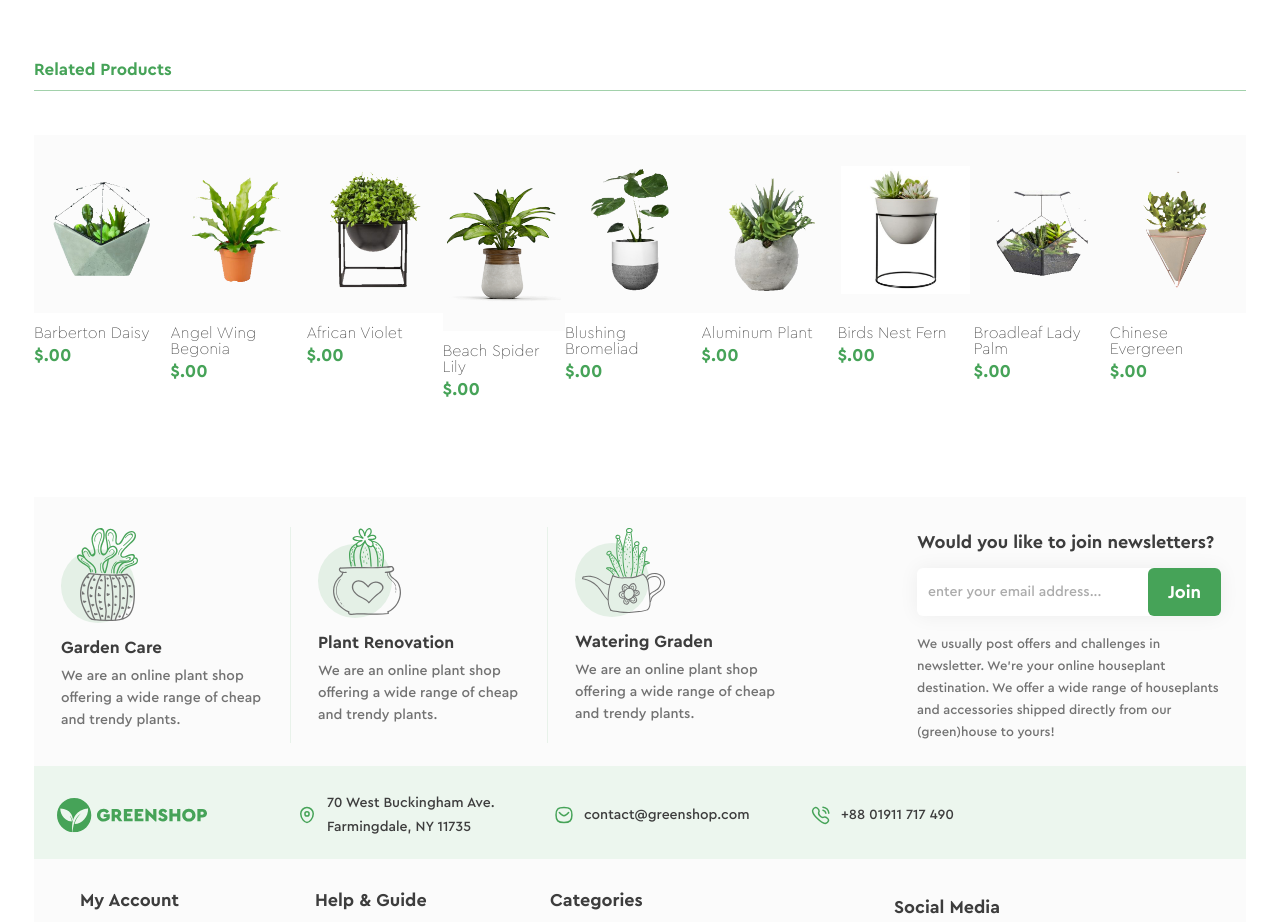
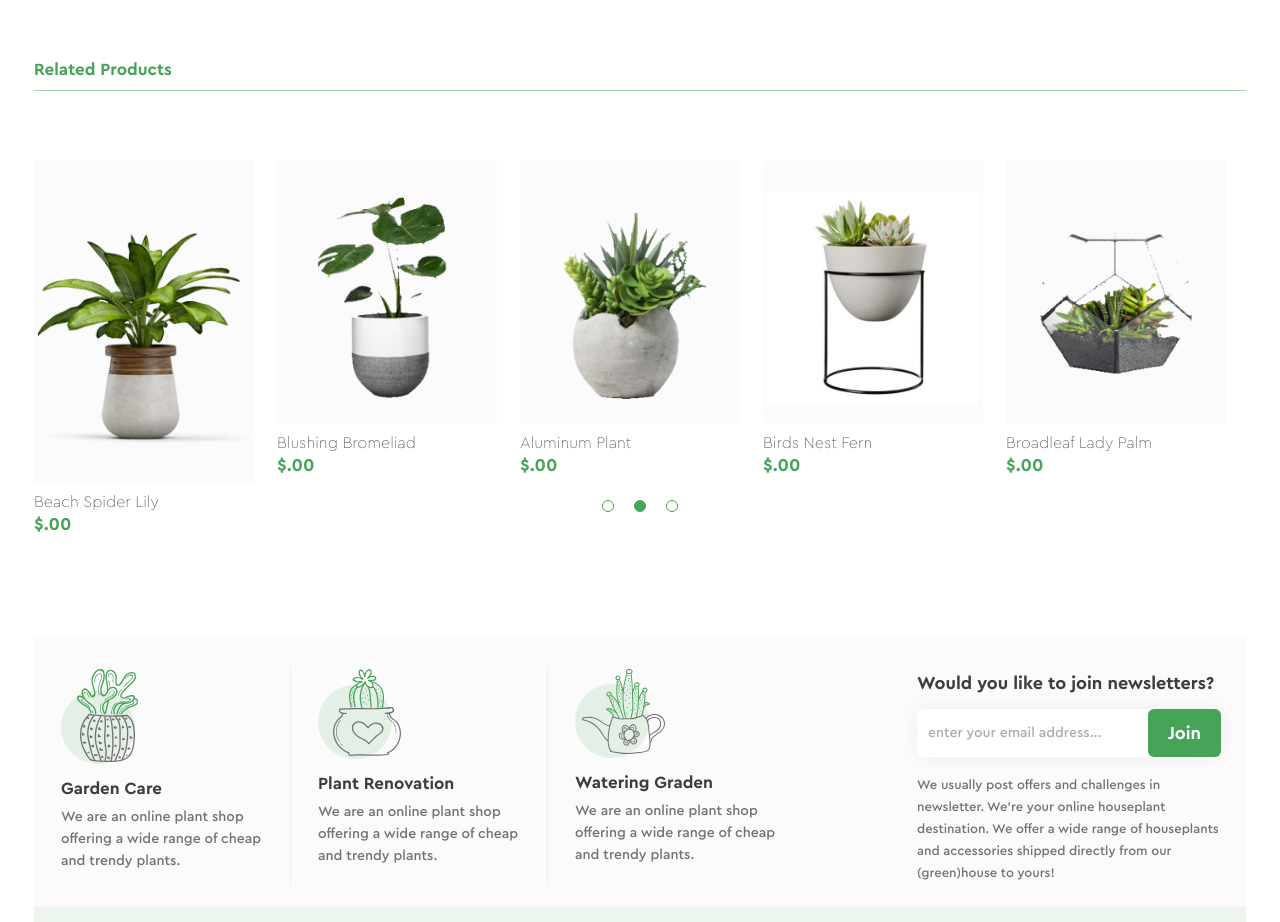
Before and after one commit to progdidi/greenshop, a React (Create React App) app: page /shop in a window 1280 px wide. Shown: the part 1300-2222 px from the top of the page. Built offline with nearby package versions, Linux system fonts and the light colour scheme.

Commit message:
shop page slider

```diff
--- a/src/pages/ShopPage/ShopPage.js
+++ b/src/pages/ShopPage/ShopPage.js
@@ -16,10 +16,24 @@ import mail from './images/social/mail.svg';
 //related products
 import CatalogItem from '../../components/catalogItem/CatalogItem';
 import {plants} from "../../helpers/plants/plants";
+import Slider from 'react-slick';
 
 import './shopPage.scss';
 
 const ShopPage = () => {
+
+    var settings = {
+        dots: true,
+        arrows: false,
+        infinite: true,
+        autoplay: true,
+        dotsClass: 'slick-dots-shop',
+        speed: 500,
+        slidesToShow: 5,
+        slidesToScroll: 3
+      };
+
+
     return (
         <>
         <section className="shop">
@@ -119,9 +133,10 @@ const ShopPage = () => {
 
                 <div className="related">
                     <h4 className="related__title">Related Products</h4>
-                    <div className="related__products">
+                    <Slider {...settings}>
                             {plants.map((plant) => {
                                 return (
+                                    <div className="related__products-item">
                                         <CatalogItem
                                             key={plant.id}
                                             title={plant.title}
@@ -129,9 +144,12 @@ const ShopPage = () => {
                                             img={plant.img}
                                             link={plant.link}
                                         />
+                                    </div>
+
                                 )
                             })}
-                    </div>
+                    </Slider>
+
                 </div>
             </div>
         </section>
--- a/src/pages/ShopPage/shopPage.scss
+++ b/src/pages/ShopPage/shopPage.scss
@@ -172,5 +172,45 @@
     }
     &__products {
         display: flex;
+        &-item {
+            max-width: 220px;
+            margin-top: 26px;
+        }
+    }
+
+
+}
+
+.slick {
+    &-dots-shop {
+        bottom: 0;
+        position: absolute;
+        left: 50%;
+        bottom: 17px;
+        transform: translateX(-50%);
+        li{
+            margin: 0 10px;
+            display: inline-block;
+        }
+        li.slick-active{
+            button{
+                background-color: $green-color;
+            }
+
+        }
+        button{
+            display: block;
+            background-color: #fff;
+            border-radius: 50%;
+            border: 1.3px solid $green-color;
+            font-size: 0;
+            padding: 0;
+            width: 12px;
+            height: 12px;
+            cursor: pointer;
+            &:hover {
+                background-color: $green-color;
+            }
+        }
     }
 }
```
Lines whose indentation alone changed are shown as unchanged.
